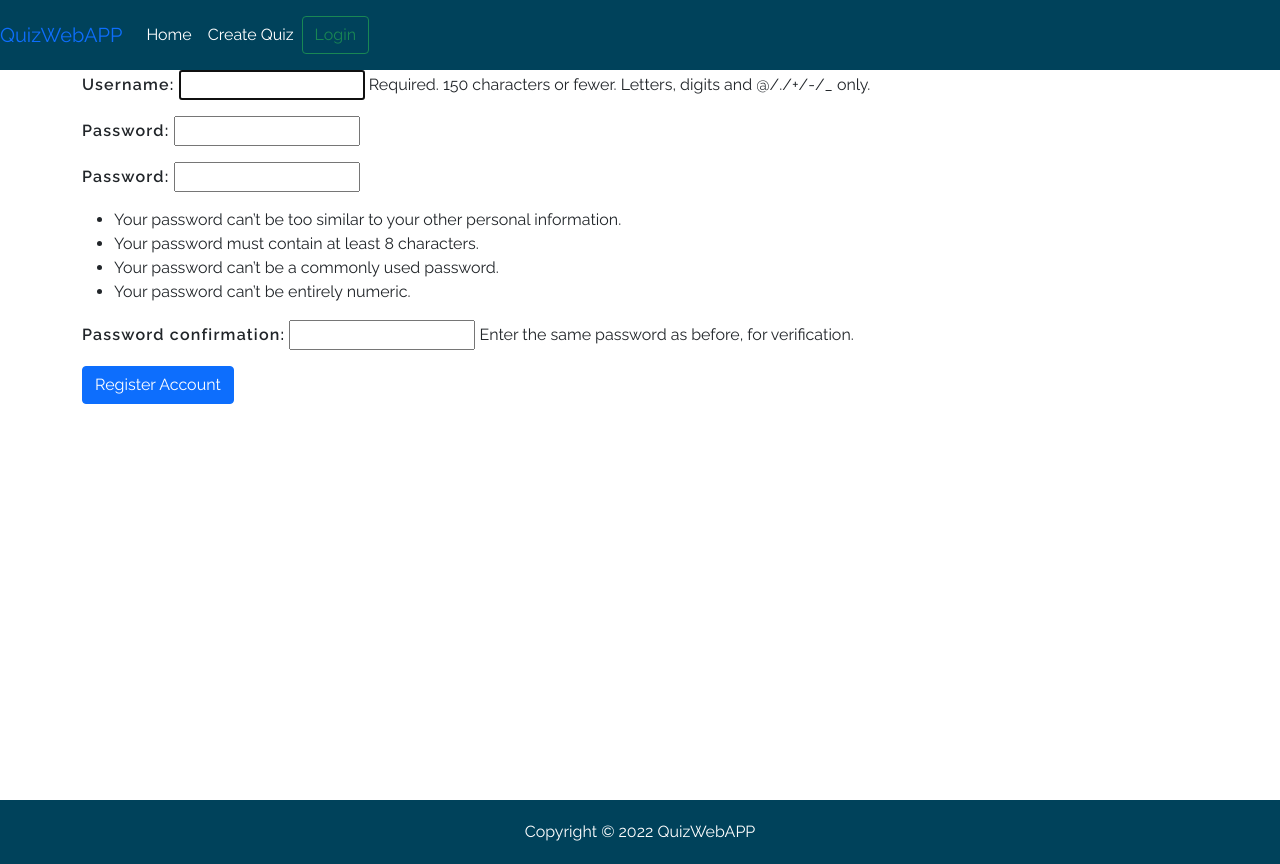
After one commit to jkrlr/QuizWebApp, a Django app: page /accounts/register/ in a window 1280 px wide. The commit adds this page. Run offline with Django 3.2, Linux system fonts and the light colour scheme.

Commit message:
Add User Registration, Login, Logout functionality

```diff
--- a/Quiz/urls.py
+++ b/Quiz/urls.py
@@ -23,8 +23,8 @@ urlpatterns = [
     path('', include('home.urls')),
     path('accounts/', include('accounts.urls')),
     path('quizes/', include('apps.quizes.urls')),
-    path('teachers/', include('apps.teachers.urls')),
-    path('students/', include('apps.students.urls')),
+    # path('teachers/', include('apps.teachers.urls')),
+    # path('students/', include('apps.students.urls')),
 ]
 
 if settings.DEBUG:
--- /dev/null
+++ b/accounts/forms.py
@@ -0,0 +1,7 @@
+from django.contrib.auth.forms import UserCreationForm
+from django.contrib.auth.models import User
+
+class CreateUserForm(UserCreationForm):
+    class Meta:
+        model=User
+        fields=['username','password']
--- a/accounts/urls.py
+++ b/accounts/urls.py
@@ -3,6 +3,7 @@ from . import views
 
 app_name = 'accounts'
 urlpatterns = [
-    # path('login/', views.login_signup, name='login_signup'),
-    # path('logout/', views.logout_view, name='logout'),
+    path('login/', views.login_view, name='login'),
+    path('logout/', views.logout_view, name='logout'),
+    path('register/', views.register_view, name='register'),
 ]
--- a/accounts/views.py
+++ b/accounts/views.py
@@ -1,3 +1,37 @@
-from django.shortcuts import render
+from django.shortcuts import redirect,render
+from django.contrib.auth import login,logout,authenticate
+from .forms import CreateUserForm
+# Create your views here.
 
-# Create your views here.
+def register_view(request):
+    if request.user.is_authenticated:
+        return redirect('home:index')
+    else:
+        form = CreateUserForm()
+        if request.method=='POST':
+            form = CreateUserForm(request.POST)
+            if form.is_valid() :
+                user=form.save()
+                return redirect('accounts:login')
+        context={
+            'form':form,
+        }
+        return render(request,'accounts/register.html',context)
+
+def login_view(request):
+    if request.user.is_authenticated:
+        return redirect('home:index')
+    else:
+       if request.method=="POST":
+        username=request.POST.get('username')
+        password=request.POST.get('password')
+        user=authenticate(request,username=username,password=password)
+        if user is not None:
+            login(request,user)
+            return redirect('/')
+       context={}
+       return render(request,'accounts/login.html',context)
+
+def logout_view(request):
+    logout(request)
+    return redirect('/')
--- /dev/null
+++ b/templates/accounts/register.html
@@ -0,0 +1,15 @@
+{% extends 'base.html' %}
+
+{% load static %}
+
+{% block title %} Register Page{% endblock title %}
+
+{% block content %}
+<div class="container jumbotron">
+    <form method="POST" action="">
+        {% csrf_token %}
+        {{form.as_p}}
+        <input class="btn btn-primary" type="submit" value="Register Account">
+    </form>
+</div>
+{% endblock content %}
--- a/templates/snippets/header.html
+++ b/templates/snippets/header.html
@@ -14,22 +14,31 @@
 
 <!-- Header starts -->
 <nav class="navbar navbar-expand-lg header">
-    <a class="navbar-brand mx-5" href="{% url 'home:index' %}" style="color: white;">QuizWebAPP</a>
-    <div class="collapse navbar-collapse justify-content-end" id="collapsibleNavbar">
-        <ul class="navbar-nav mx-4">
-            <li class="nav-item mx-3">
+    <a class="navbar-brand" href="{% url 'home:index' %}">QuizWebAPP</a>
+
+    <div class="collapse navbar-collapse" id="navbarSupportedContent">
+        <ul class="navbar-nav pr-auto">
+            <li class="nav-item">
                 <a class="nav-link" href="{% url 'home:index' %}">Home</a>
             </li>
-            <li class="nav-item mx-3">
-                <a class="nav-link" href="{% url 'quizes:index' %}">Quizes</a>
+            <li class="nav-item">
+                <a class="nav-link" href="{% url 'quizes:add_question' %}">Create Quiz</a>
             </li>
-            <li class="nav-item mx-3">
-                <a class="nav-link" href="{% url 'teachers:index' %}">Teachers</a>
-            </li>
-            <li class="nav-item mx-3">
-                <a class="nav-link" href="{% url 'students:index' %}">Students</a>
-            </li>
+        </ul>
+        <ul class="navbar-nav pl-auto">
+            {% if user.is_authenticated %}
+            <li class="nav-item"><a class="nav-link" href="{% url 'quizes:index' %}">My Quizes</a></li>
+            <li class="nav-item mr-sm-2"><span class="navbar-text">Hi! {{user.get_username }}</span></li>
+            <a class="nav-item" href="{% url 'accounts:logout'%}?next={{request.path}}">
+                <button type="button" class="btn btn-outline-danger">Logout</button>
+            </a>
+            {% else %}
+            <a class="nav-item" href="{% url 'accounts:login'%}?next={{request.path}}">
+                <button type="button" class="btn btn-outline-success">Login</button>
+            </a>
+            {% endif %}
         </ul>
     </div>
 </nav>
+
 <!-- Header ends -->
```
Also changed, not shown: templates/accounts/login.html (+17 -0 lines), templates/accounts/logged_out.html (deleted).
